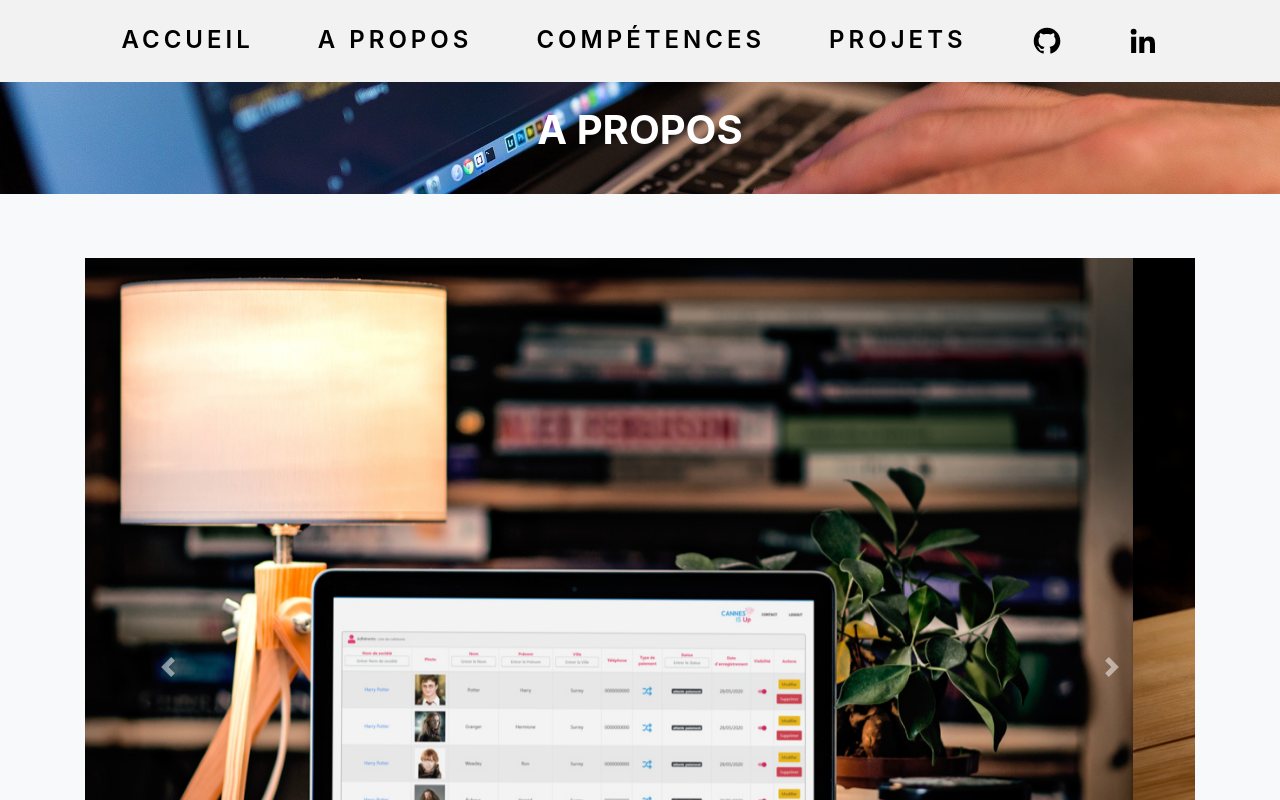
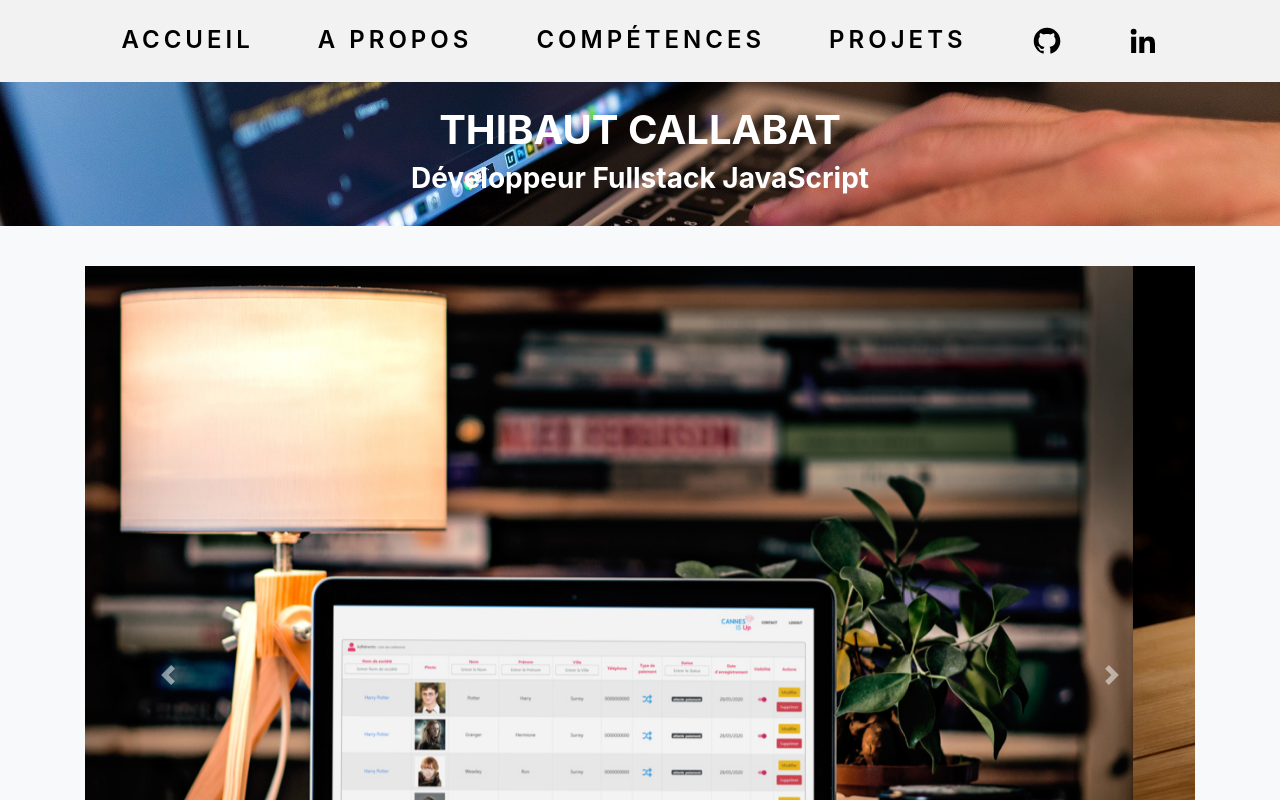
Before and after one commit to TCallabat/Portfolio, a React (Create React App) app: page / in a window 1280 px wide. Shown: the top 800 px of the page. Built offline with nearby package versions, Linux system fonts and the light colour scheme.

Commit message:
Your awesome message

```diff
--- a/src/components/Home/Home.js
+++ b/src/components/Home/Home.js
@@ -16,14 +16,15 @@ function Home(props) {
         <Container fluid className="m-0 p-0 mainContainer bg-light">
 
             {/* Title */}
-            <Row className="m-0 p-4 bg-dark" style={{ width: "100%", height: "7rem", background: "url(./work-731198_1920.jpg) no-repeat center", backgroundSize: "cover" }}>
+            <Row className="m-0 p-4 bg-dark" style={{ width: "100%", height: "9rem", background: "url(./work-731198_1920.jpg) no-repeat center", backgroundSize: "cover" }}>
                 <Col md={12}>
-                    <h1 className="text-white text-center text-uppercase font-weight-bold">a propos</h1>
+                    <h1 className="text-white text-center text-uppercase font-weight-bold">Thibaut Callabat</h1>
+                    <h3 className="text-white text-center font-weight-bold">Développeur Fullstack JavaScript</h3>
                 </Col>
             </Row>
 
             {/* Container */}
-            <Container className="p-0 py-4">
+            <Container className="p-0 pb-4">
 
                 {/* Detail */}
                 <Row className="m-0 my-4 p-0">
```
